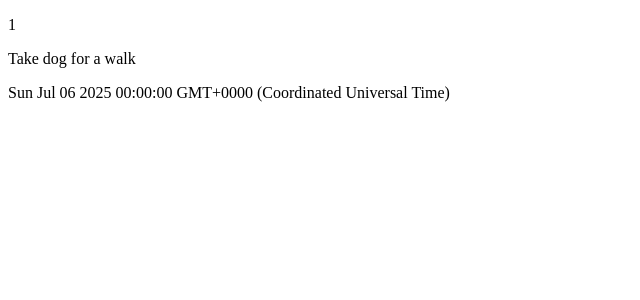
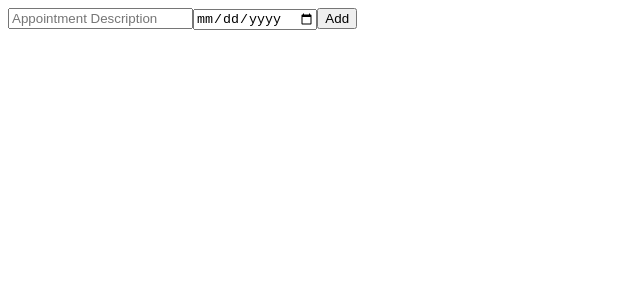
Before and after one commit to Behnam-Vosoogh/appointment-manager-app, an Angular app: page / in a window 1280 px wide. Shown: the top 300 px of the page, without its empty margins (0-640 px from the left). Built offline with nearby package versions, Linux system fonts and the light colour scheme.

Commit message:
creating two ways data binding

```diff
--- a/src/app/app.module.ts
+++ b/src/app/app.module.ts
@@ -1,6 +1,6 @@
 import { NgModule } from '@angular/core';
 import { BrowserModule } from '@angular/platform-browser';
-
+import { FormsModule } from '@angular/forms';
 import { AppComponent } from './app.component';
 import { AppointmentListComponent } from './appointment-list/appointment-list.component';
 
@@ -10,7 +10,8 @@
     AppointmentListComponent
   ],
   imports: [
-    BrowserModule
+    BrowserModule,
+    FormsModule
   ],
   providers: [],
   bootstrap: [AppComponent]
--- a/src/app/appointment-list/appointment-list.component.html
+++ b/src/app/appointment-list/appointment-list.component.html
@@ -1,3 +1,5 @@
-<p>{{appointment.id}}</p>
-<p>{{appointment.title}}</p>
-<p>{{appointment.date}}</p>
+<div>
+    <input [(ngModel)]="newAppointemntTitle" placeholder="Appointment Description">
+    <input [(ngModel)]="newAppointemntDate" type="date" placeholder="Appointment Date">
+    <button>Add</button>
+</div>
--- a/src/app/appointment-list/appointment-list.component.ts
+++ b/src/app/appointment-list/appointment-list.component.ts
@@ -7,10 +7,8 @@
   styleUrls: ['./appointment-list.component.css']
 })
 export class AppointmentListComponent {
-  appointment: Appointment = {
-    id:1,
-    title:"Take dog for a walk",
-    date: new Date('2025-07-06'),
-  };
+  newAppointemntTitle: string = '';
+  newAppointemntDate: Date = new Date();
+  appointments: Appointment []= [];
 
 }
```
